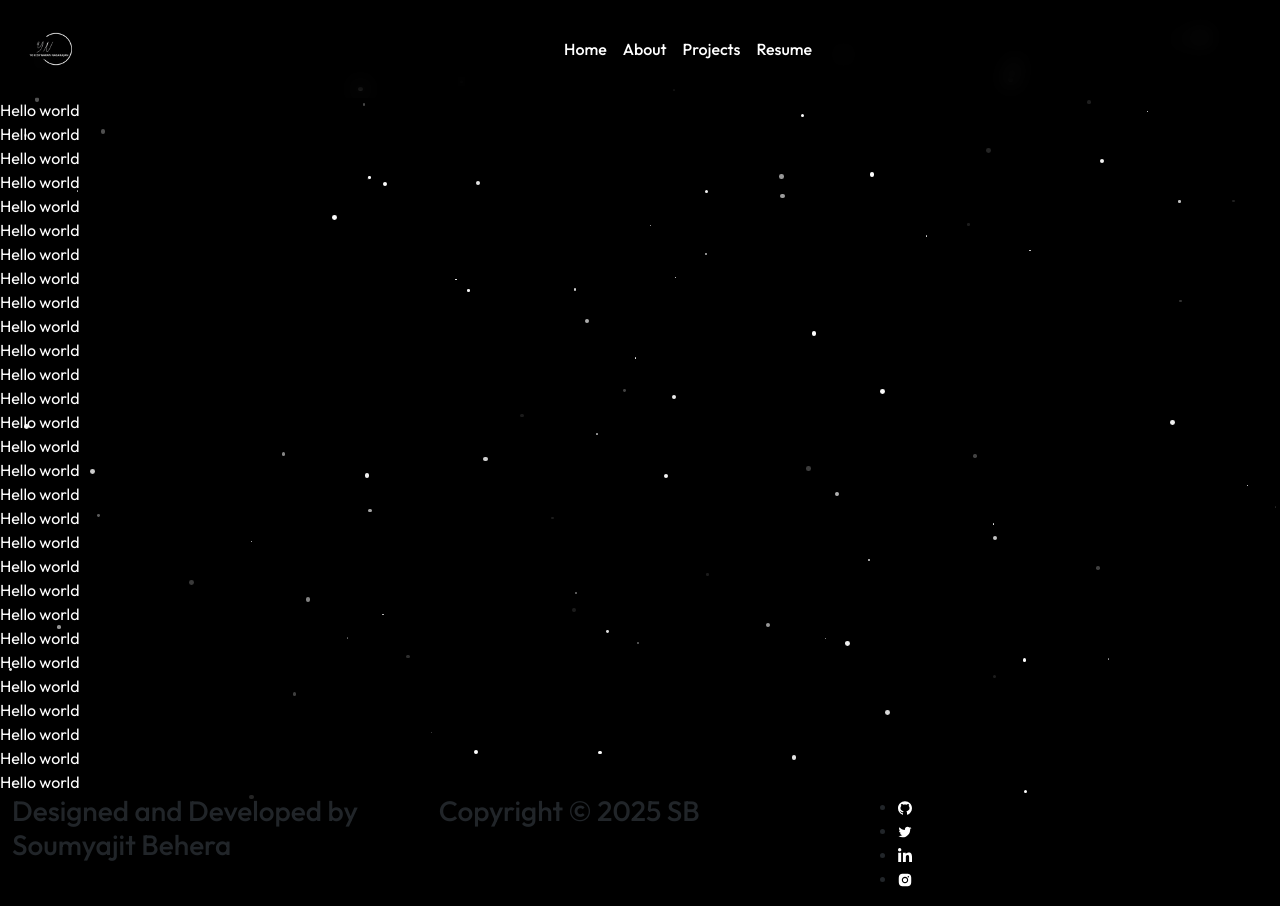
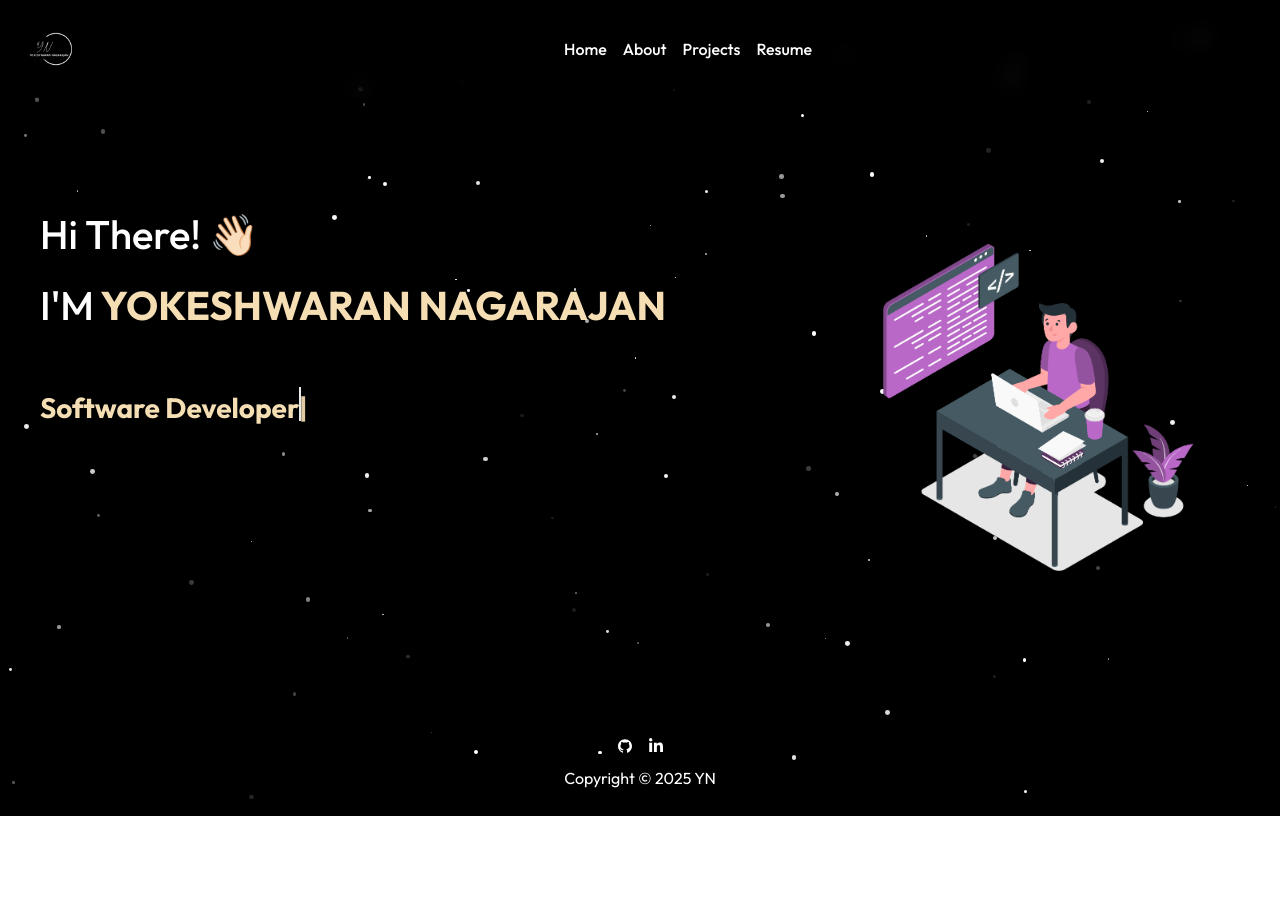
Before and after one commit to yokesh2404/Portfolio, a React (Vite) app: page / in a window 1280 px wide. After the commit the page ends 816 px from the top, so only its background shows below. Built offline with nearby package versions, Linux system fonts and the light colour scheme.

Commit message:
new changes

```diff
--- /dev/null
+++ b/src/components/footer.css
@@ -0,0 +1,24 @@
+.footer-body {
+    display: flex;
+    flex-direction: column;
+    justify-content: space-between;
+    align-items: center;
+    justify-items: center;
+    align-content: center;
+    width: 100%;
+    gap: 10px;
+    padding: 10px 20px;
+}
+
+.social-media {
+    display: flex;
+    flex-direction: row;
+    justify-content: center;
+    justify-items: center;
+    gap: 15px;
+    align-items: center;
+}
+
+p {
+    color: white;
+}
--- a/src/components/footer.jsx
+++ b/src/components/footer.jsx
@@ -1,5 +1,4 @@
 import React from "react";
-import { Container, Row, Col } from "react-bootstrap";
 import {
   AiFillGithub,
   AiOutlineTwitter,
@@ -7,65 +6,54 @@ import {
 } from "react-icons/ai";
 import { FaLinkedinIn } from "react-icons/fa";
 
+import "./footer.css";
+import { github, linkedin } from "../utils/app_urls";
+
 function Footer() {
-  let date = new Date();
-  let year = date.getFullYear();
+  let year = new Date().getFullYear();
   return (
-    // <div style={{ color: "red" }}>Footer</div>
-    <Container fluid className="footer">
-      <Row>
-        <Col md="4" className="footer-copywright">
-          <h3>Designed and Developed by Soumyajit Behera</h3>
-        </Col>
-        <Col md="4" className="footer-copywright">
-          <h3>Copyright © {year} SB</h3>
-        </Col>
-        <Col md="4" className="footer-body">
-          <ul className="footer-icons">
-            <li className="social-icons">
+    <div className="footer-body">
+      <div className="social-media">
         <a
-                href="https://github.com/soumyajit4419"
+          href={github}
           style={{ color: "white" }}
           target="_blank"
           rel="noopener noreferrer"
         >
           <AiFillGithub />
         </a>
-            </li>
-            <li className="social-icons">
-              <a
-                href="https://twitter.com/Soumyajit4419"
+
+        {/* <a
+          href="https://twitter.com/Yokeshwaran"
           style={{ color: "white" }}
           target="_blank"
           rel="noopener noreferrer"
         >
           <AiOutlineTwitter />
-              </a>
-            </li>
-            <li className="social-icons">
+        </a> */}
+
         <a
-                href="https://www.linkedin.com/in/soumyajit4419/"
+          href={linkedin}
           style={{ color: "white" }}
           target="_blank"
           rel="noopener noreferrer"
         >
           <FaLinkedinIn />
         </a>
-            </li>
-            <li className="social-icons">
-              <a
-                href="https://www.instagram.com/soumyajit4419"
+
+        {/* <a
+          href="https://www.instagram.com/yokeshwaran"
           style={{ color: "white" }}
           target="_blank"
           rel="noopener noreferrer"
         >
           <AiFillInstagram />
-              </a>
-            </li>
-          </ul>
-        </Col>
-      </Row>
-    </Container>
+        </a> */}
+      </div>
+      {/* <br /> */}
+      {/* <p>Designed and Developed by Yokeshwaran Nagarajan</p> */}
+      <p>Copyright © {year} YN</p>
+    </div>
   );
 }
 
--- a/src/pages/Home/Home.css
+++ b/src/pages/Home/Home.css
@@ -50,3 +50,94 @@
 .content {
     position: relative;
 }
+
+.body {
+    display: flex;
+    flex-direction: row;
+    padding: 40px;
+    justify-content: space-between;
+}
+
+.wave {
+    animation-name: wave-animation;
+    /* Refers to the name of your @keyframes element below */
+    animation-duration: 2.1s;
+    /* Change to speed up or slow down */
+    animation-iteration-count: infinite;
+    /* Never stop waving :) */
+    transform-origin: 70% 70%;
+    /* Pivot around the bottom-left palm */
+    display: inline-block;
+
+}
+
+@keyframes wave-animation {
+    0% {
+        transform: rotate(0deg);
+    }
+
+    10% {
+        transform: rotate(14deg);
+    }
+
+    /* The following five values can be played with to make the waving more or less extreme */
+    20% {
+        transform: rotate(-8deg);
+    }
+
+    30% {
+        transform: rotate(14deg);
+    }
+
+    40% {
+        transform: rotate(-4deg);
+    }
+
+    50% {
+        transform: rotate(10deg);
+    }
+
+    60% {
+        transform: rotate(0deg);
+    }
+
+    /* Reset for the last half to pause */
+    100% {
+        transform: rotate(0deg);
+    }
+}
+
+.home-main-image {
+    height: 400px;
+    width: 400px;
+}
+
+.main-name {
+    color: wheat;
+}
+
+.heading-name {
+    color: white;
+}
+
+.typewriter {
+    font-size: 28px;
+    font-weight: bold;
+    font-family: "Outfit";
+    color: wheat;
+    display: inline-block;
+}
+
+.cursor {
+    display: inline-block;
+    background-color: white;
+    width: 2px;
+    height: 1.2em;
+    animation: blink 0.7s infinite;
+}
+
+@keyframes blink {
+    50% {
+        opacity: 0;
+    }
+}
--- a/src/pages/Home/Home.jsx
+++ b/src/pages/Home/Home.jsx
@@ -1,6 +1,8 @@
 import Footer from "../../components/footer";
 import NavBar from "../../components/Navbar";
 import "./Home.css";
+import Typewriter from "./type";
+import Type from "./type";
 
 export default function Home() {
   const numStars = 100; // Number of stars
@@ -32,6 +34,35 @@ export default function Home() {
       </div>
       <div className="content">
         <NavBar />
+        <br></br>
+        <br></br>
+        <br></br>
+
+        <div className="body">
+          <div>
+            <h1
+              style={{ paddingBottom: 15, color: "white" }}
+              className="heading"
+            >
+              Hi There!{" "}
+              <span className="wave" role="img" aria-labelledby="wave">
+                👋🏻
+              </span>
+            </h1>
+            <h1 className="heading-name">
+              I'M
+              <strong className="main-name"> YOKESHWARAN NAGARAJAN</strong>
+            </h1>
+            <div style={{ paddingTop: 50, textAlign: "left" }}>
+              <Typewriter />
+            </div>
+          </div>
+          <img className="home-main-image" src="./home-main.svg" />
+        </div>
+        <br></br>
+        <br></br>
+        <br></br>
+        {/* <div style={{ color: "white" }}>Hello world</div>
         <div style={{ color: "white" }}>Hello world</div>
         <div style={{ color: "white" }}>Hello world</div>
         <div style={{ color: "white" }}>Hello world</div>
@@ -59,8 +90,7 @@ export default function Home() {
         <div style={{ color: "white" }}>Hello world</div>
         <div style={{ color: "white" }}>Hello world</div>
         <div style={{ color: "white" }}>Hello world</div>
-        <div style={{ color: "white" }}>Hello world</div>
-        <div style={{ color: "white" }}>Hello world</div>
+        <div style={{ color: "white" }}>Hello world</div> */}
 
         <footer>
           <Footer />
--- /dev/null
+++ b/src/pages/Home/type.jsx
@@ -0,0 +1,44 @@
+import { useEffect, useState } from "react";
+import "./Home.css";
+
+const jobTitles = [
+  "Software Developer",
+  "Mobile App Developer",
+  "Flutter Developer",
+  "Frontend Developer",
+];
+const Typewriter = () => {
+  const [text, setText] = useState("");
+  const [titleIndex, setTitleIndex] = useState(0);
+  const [charIndex, setCharIndex] = useState(0);
+  const [isDeleting, setIsDeleting] = useState(false);
+
+  useEffect(() => {
+    const currentTitle = jobTitles[titleIndex];
+    const typingSpeed = isDeleting ? 100 : 200;
+    const pauseTime = isDeleting ? 500 : 1500;
+
+    if (!isDeleting && charIndex === currentTitle.length) {
+      setTimeout(() => setIsDeleting(true), pauseTime);
+    } else if (isDeleting && charIndex === 0) {
+      setIsDeleting(false);
+      setTitleIndex((prev) => (prev + 1) % jobTitles.length);
+    }
+
+    const timeout = setTimeout(() => {
+      setText(currentTitle.substring(0, charIndex));
+      setCharIndex((prev) => prev + (isDeleting ? -1 : 1));
+    }, typingSpeed);
+
+    return () => clearTimeout(timeout);
+  }, [charIndex, isDeleting, titleIndex]);
+
+  return (
+    <div className="typewriter">
+      <span>{text}</span>
+      <span className="cursor">|</span>
+    </div>
+  );
+};
+
+export default Typewriter;
--- /dev/null
+++ b/src/utils/app_urls.jsx
@@ -0,0 +1,3 @@
+export const github = "https://github.com/yokesh2404";
+export const linkedin = "https://www.linkedin.com/in/yokeshwaran-nagarajan/";
+export const instagram = "";
```
Also changed, not shown: public/home-main.svg (added). Lines whose indentation alone changed are shown as unchanged.
